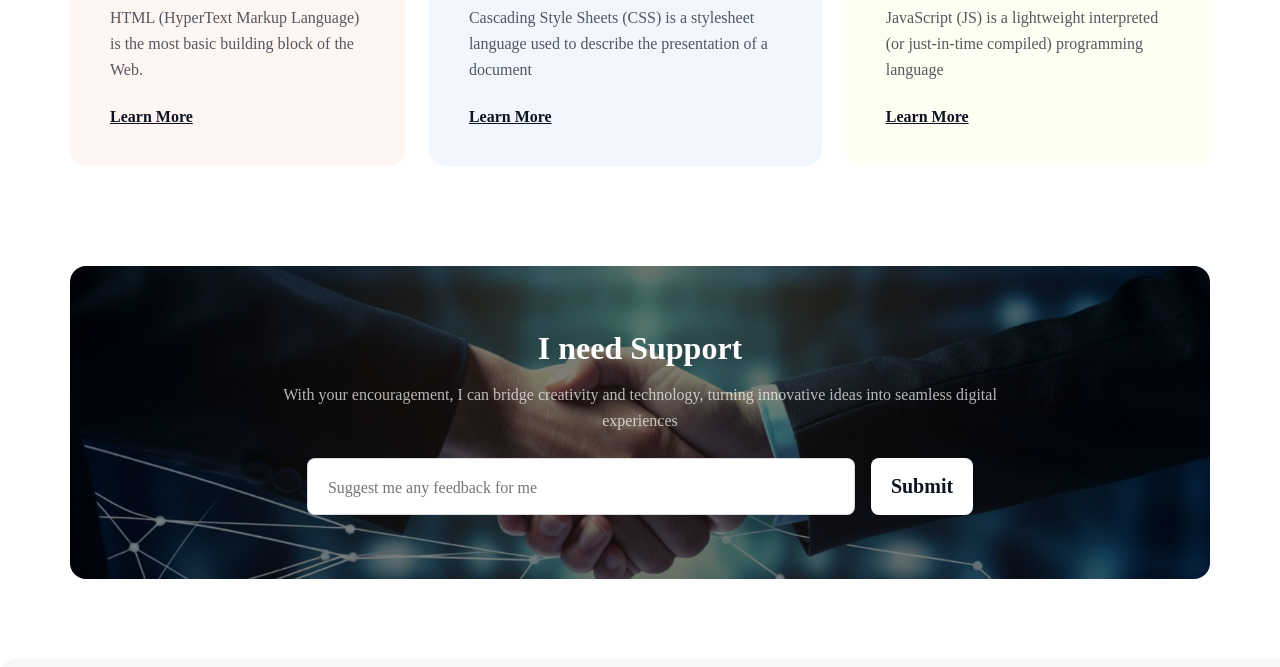
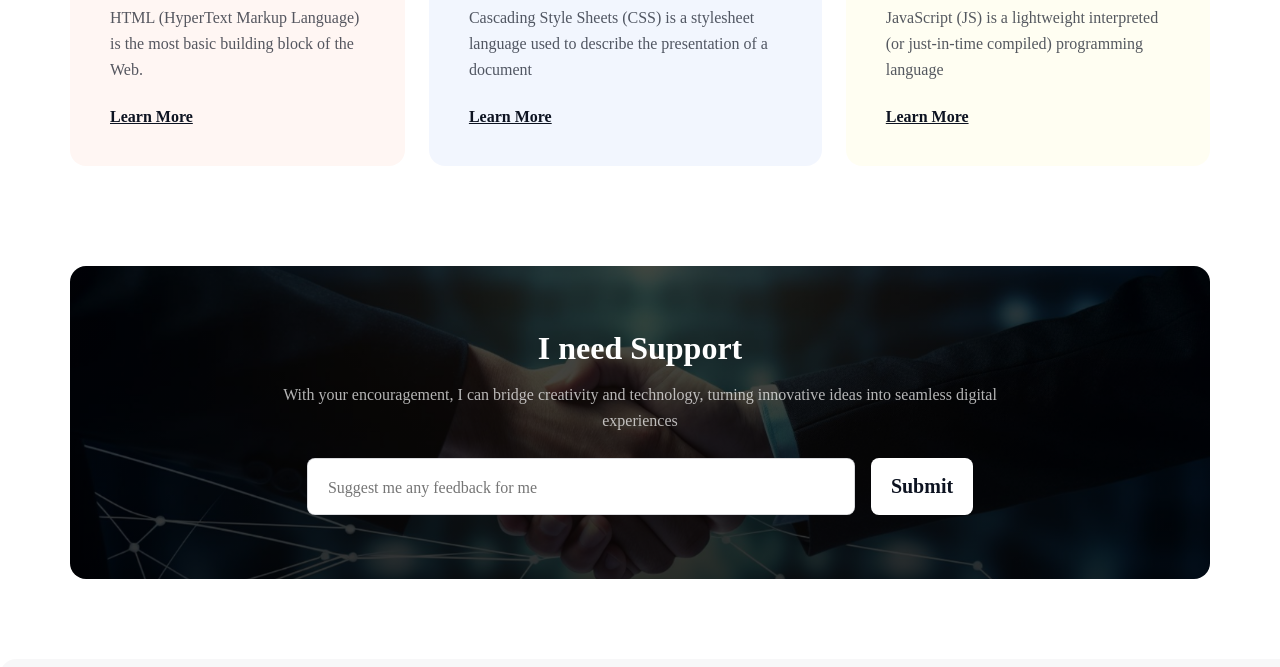
Before and after one commit to ImArijitBasu/PH-Assignment-1, a plain HTML site: page index.html in a window 1280 px wide. Shown: the part 3608-4275 px from the top of the page. Drawn offline with Linux system fonts and the light colour scheme; a web font is replaced by a local one.

Commit message:
bg-image error

```diff
--- a/style.css
+++ b/style.css
@@ -414,7 +414,7 @@ header .banner .banner-content button a {
     height: 185px;
     padding: 64px 48px 64px 48px;
     border-radius: 16px;
-    background-image: url(handshake.png);
+    background-image: linear-gradient(rgba(0, 0, 0, 0.7), rgba(0, 0, 0, 0.8)), url(handshake.png);
     background-position: center;
     background-repeat: no-repeat;
     background-size: cover;
@@ -423,10 +423,10 @@ header .banner .banner-content button a {
     justify-content: space-between;
     align-items: center;
 }
-.supp{
+/* .supp{
     background-color: rgba(2, 2, 2, 0.5);
     background-blend-mode: multiply;
-}
+} */
 
 .support-title {
     width: 730px;
```
